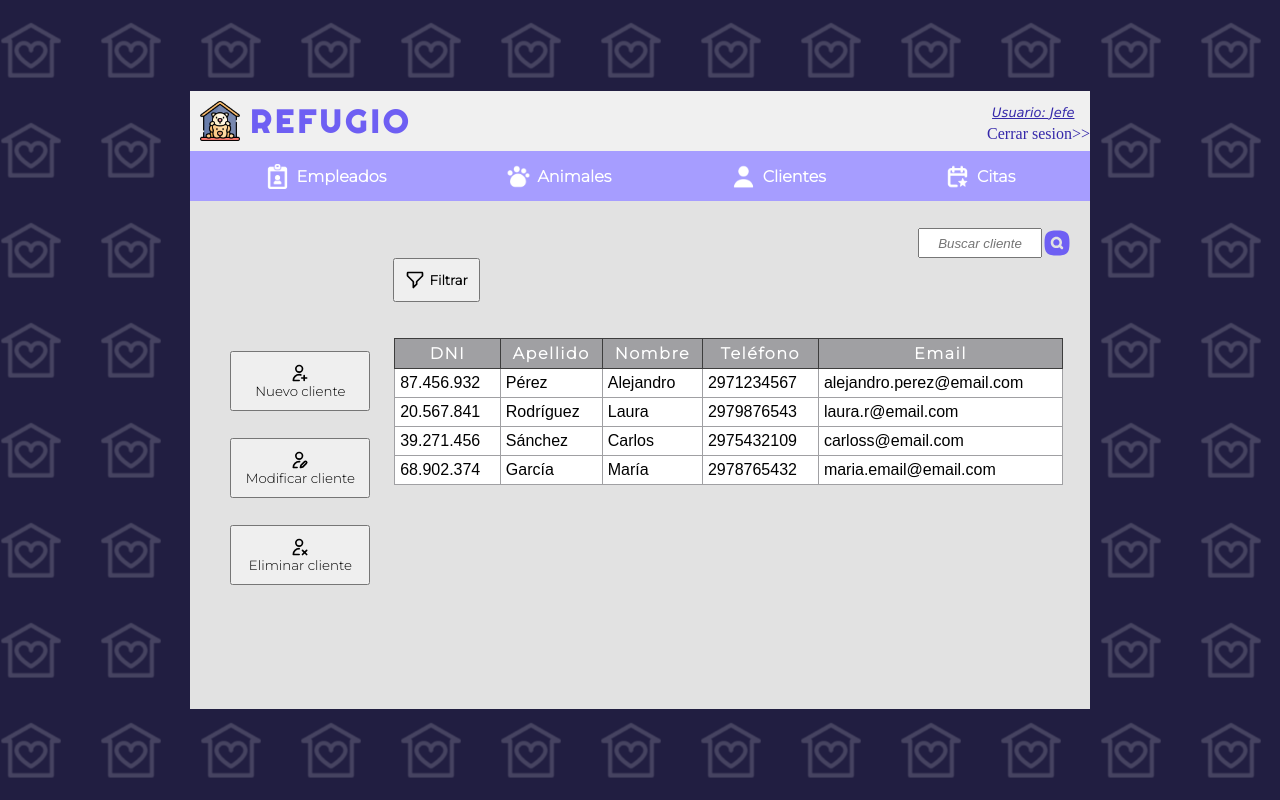
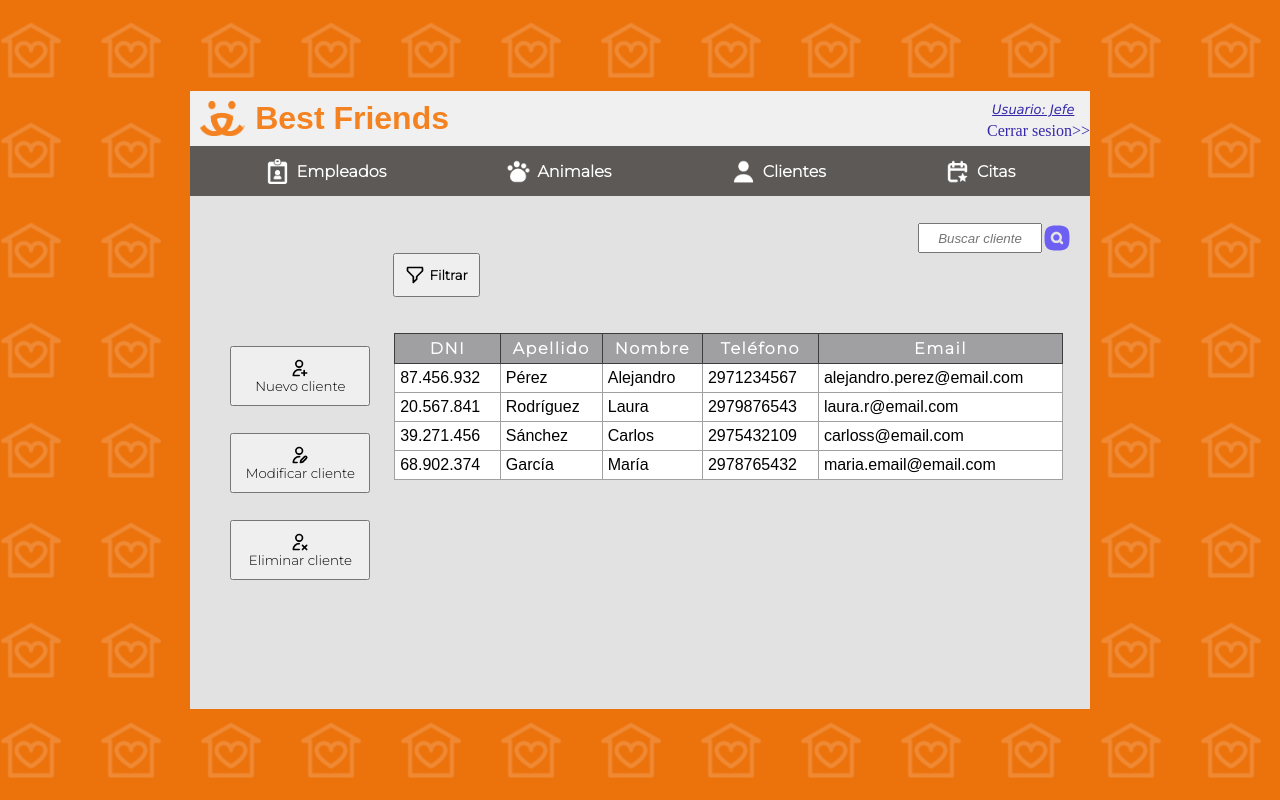
Before and after one commit to fiorellavaldez/modelo-refugio, a plain HTML site: page paginas/clientes.html in a window 1280 px wide. Drawn offline with Linux system fonts and the light colour scheme.

Commit message:
media/logo-bsf.png

```diff
--- a/css/styles.css
+++ b/css/styles.css
@@ -12,7 +12,7 @@ body {
     display: flex;
     justify-content: center;
     align-items: center;
-    background-color: #211e41;
+    background-color: #ec720b;
     /* box-sizing: border-box; */
     min-height: 100vh;
     background-image: url(../media/shelter-icon.png);
@@ -27,7 +27,7 @@ body {
     text-align: center;
     padding: 20px 25px;
     height: 300px;
-    width: 240px;
+    width: 260px;
 }
 
 .encabezado-login{
@@ -39,9 +39,10 @@ body {
 }
 
 .encabezado-login h1 {
-    font-family: 'Righteous', cursive;
-    font-weight: lighter;
-    color: #6e5ff3;
+    font-family: Arial, Helvetica, sans-serif;
+    font-weight: bolder;
+    color: #f48221;
+    /* color: #ec720b; */
 
 }
 
@@ -106,14 +107,13 @@ a:hover{
     flex-direction: row;
     align-items: center;
     justify-content: flex-start;
-    font-family: 'Righteous', cursive;
-    font-weight: lighter;
-    letter-spacing: 4px;
-    color: #6e5ff3;
+    font-family: Arial, Helvetica, sans-serif;
+    font-weight: bold;
+    color: #f48221;
 }
 
 .banner img{
-    height: 40px;
+    height: 35px;
     padding: 10px;
 }
 
@@ -123,7 +123,7 @@ nav ul {
     justify-content: space-around;
     list-style: none;
     padding: 15px;
-    background-color: #a69dff;
+    background-color: #5c5957;
     max-height: 20px;
 }
 
@@ -143,6 +143,10 @@ nav ul li a {
     color: white;
     font-weight: bold;
     font-family: 'Montserrat', sans-serif;
+}
+
+nav ul li a:hover{
+    color:#f48221 ;
 }
 
 
--- a/paginas/clientes.html
+++ b/paginas/clientes.html
@@ -13,8 +13,8 @@
         <header>
             <div class="estructura-banner">
                 <div class="banner">
-                    <img src="../media/animal-shelter.png">
-                    <h1 class="titulo-header"> REFUGIO</h1>
+                    <img src="../media/logo-bsf.png">
+                    <h1 class="titulo-header"> Best Friends</h1>
                 </div>
                 <div>
                     <p>Usuario: Jefe</p>
```
Also changed, not shown: index.html (+2 -2 lines), paginas/animales.html (+2 -2 lines), paginas/citas.html (+2 -2 lines), paginas/empleados.html (+2 -2 lines), media/logo-bsf.png (added).
